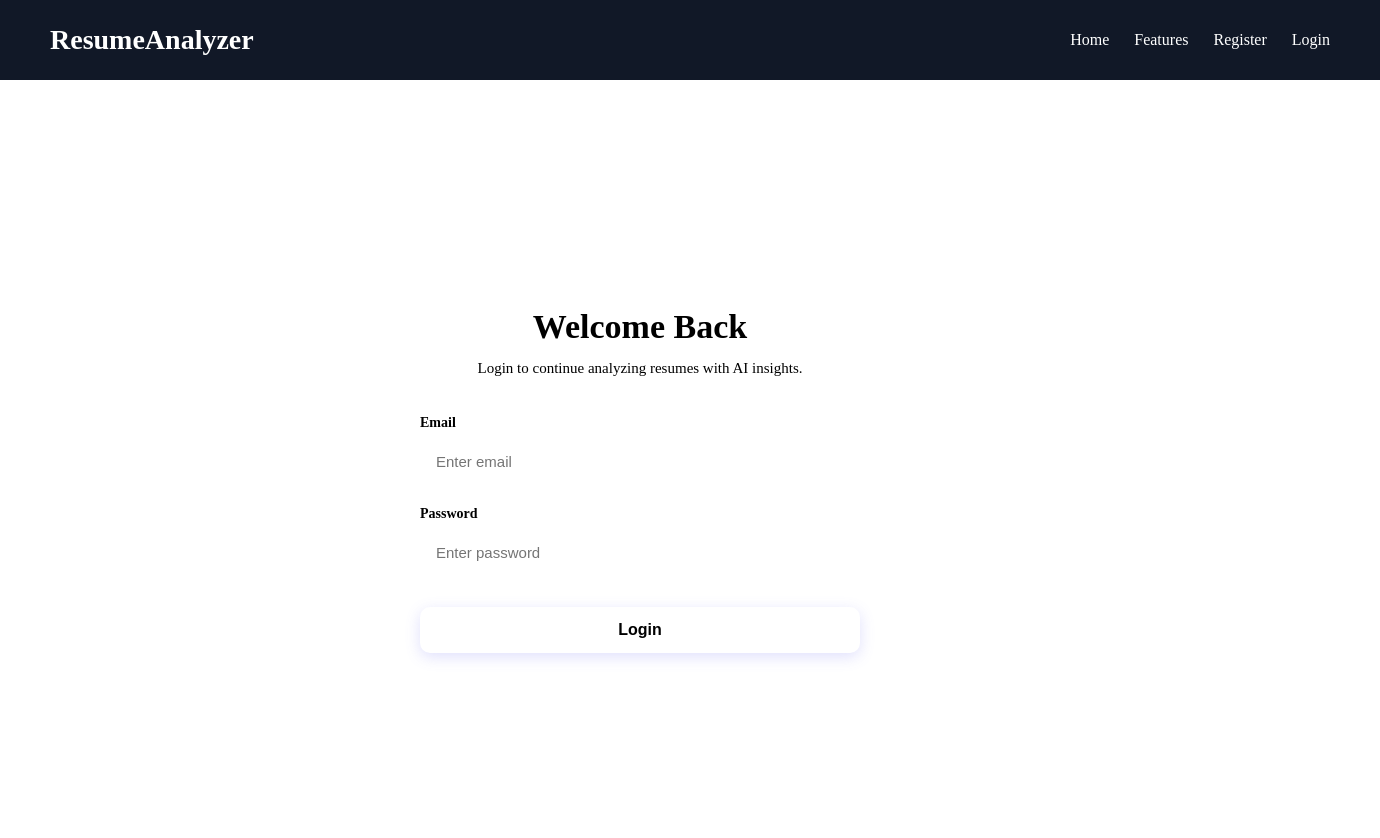
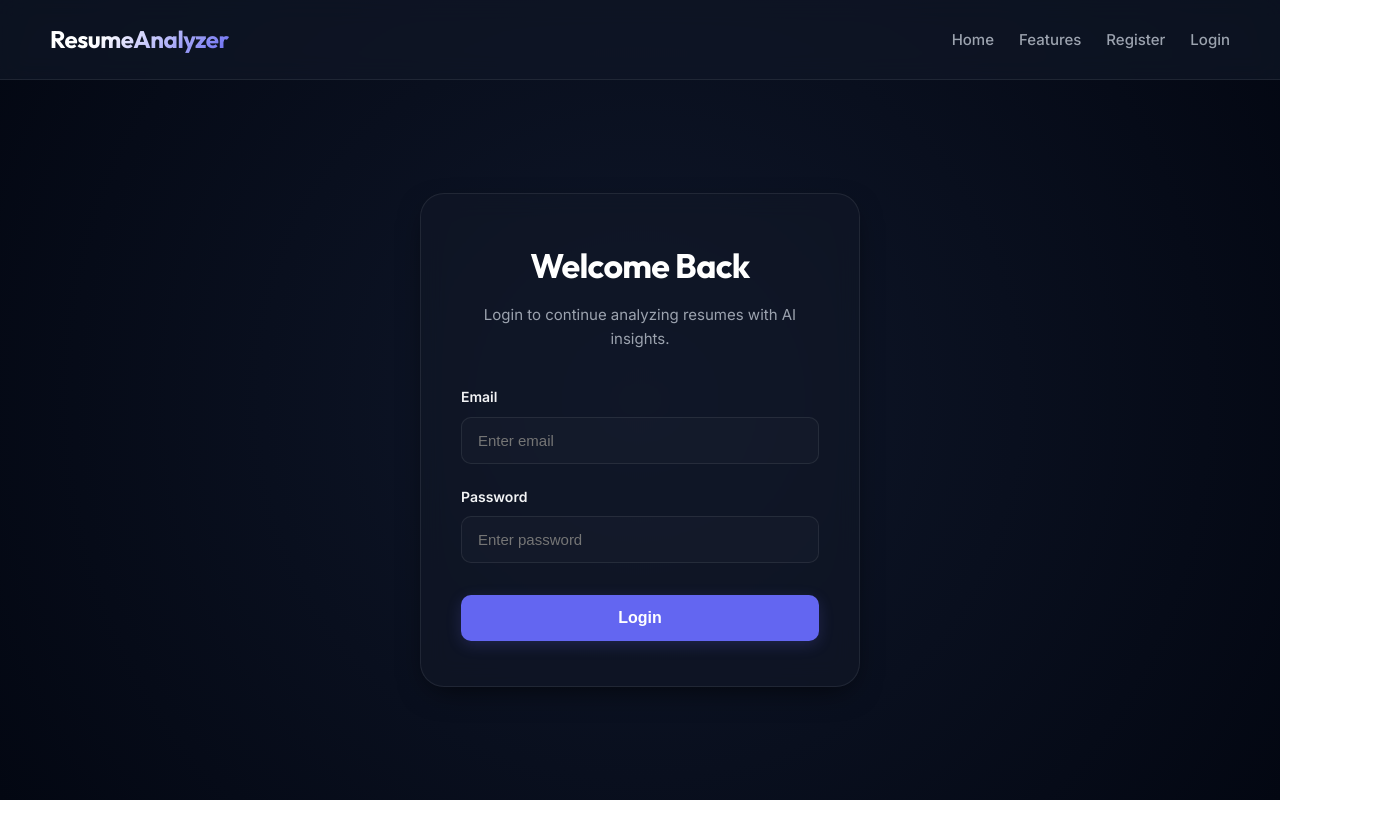
Before and after one commit to akashzone/ai-resume-analyzer, a React app in the folder frontend/: page /login in a window 1280 px wide. Shown: the top 838 px of the page, 1380 px wide, since content can reach past the window. After the commit the page ends 800 px from the top, so only its background shows below. Built offline with nearby package versions, Linux system fonts and the light colour scheme; no server answers; the HTML template or start-up script is replaced by a standard one.

Commit message:
style(frontend): define global design tokens and upgrade Navbar layout styling

```diff
--- a/frontend/src/App.css
+++ b/frontend/src/App.css
@@ -1,4 +1,71 @@
+@import url('https://fonts.googleapis.com/css2?family=Outfit:wght@300;400;500;600;700;800&family=Inter:wght@300;400;500;600;700&display=swap');
+
+:root {
+  --bg-dark: #030712;
+  --bg-card: rgba(17, 24, 39, 0.65);
+  --bg-card-hover: rgba(31, 41, 55, 0.8);
+  --primary: #6366f1;         /* vibrant indigo */
+  --primary-hover: #4f46e5;
+  --secondary: #10b981;       /* emerald green */
+  --accent: #8b5cf6;          /* purple */
+  --text-main: #f3f4f6;       /* light gray */
+  --text-muted: #9ca3af;      /* medium gray */
+  --text-bright: #ffffff;
+  --border: rgba(255, 255, 255, 0.08);
+  --border-hover: rgba(99, 102, 241, 0.4);
+  --shadow: 0 10px 30px -10px rgba(0, 0, 0, 0.7);
+  --shadow-glow: 0 0 25px rgba(99, 102, 241, 0.15);
+  --transition: all 0.3s cubic-bezier(0.4, 0, 0.2, 1);
+  --font-display: 'Outfit', sans-serif;
+  --font-sans: 'Inter', sans-serif;
+}
+
 * {
+  box-sizing: border-box;
+  margin: 0;
   padding: 0;
-  margin: 0;
 }
+
+body {
+  background: radial-gradient(circle at center, #0f172a 0%, #030712 100%);
+  color: var(--text-main);
+  font-family: var(--font-sans);
+  min-height: 100vh;
+  line-height: 1.6;
+  overflow-x: hidden;
+}
+
+h1, h2, h3, h4, .nav-logo {
+  font-family: var(--font-display);
+  font-weight: 700;
+  letter-spacing: -0.02em;
+}
+
+/* Common loading state styling */
+.loading-container {
+  display: flex;
+  justify-content: center;
+  align-items: center;
+  min-height: 300px;
+}
+
+.loading {
+  font-size: 1.1rem;
+  color: var(--text-muted);
+  letter-spacing: 0.05em;
+  position: relative;
+  display: inline-block;
+}
+
+.loading::after {
+  content: '...';
+  position: absolute;
+  animation: loading-dots 1.5s infinite;
+}
+
+@keyframes loading-dots {
+  0% { content: ''; }
+  25% { content: '.'; }
+  50% { content: '..'; }
+  75% { content: '...'; }
+}
--- a/frontend/src/styles/Navbar.css
+++ b/frontend/src/styles/Navbar.css
@@ -1,17 +1,28 @@
 nav {
   width: 100%;
   height: 80px;
-  background-color: #111827;
+  background-color: rgba(17, 24, 39, 0.7);
+  backdrop-filter: blur(12px);
+  -webkit-backdrop-filter: blur(12px);
+  border-bottom: 1px solid var(--border);
   display: flex;
   justify-content: space-between;
   align-items: center;
   padding: 0px 50px;
+  position: sticky;
+  top: 0;
+  z-index: 100;
+  transition: var(--transition);
 }
 
 .nav-logo {
-  color: white;
-  font-size: 28px;
-  font-weight: bold;
+  color: var(--text-bright);
+  font-size: 24px;
+  font-weight: 800;
+  background: linear-gradient(135deg, var(--text-bright) 30%, var(--primary) 100%);
+  -webkit-background-clip: text;
+  -webkit-text-fill-color: transparent;
+  cursor: pointer;
 }
 
 .links {
@@ -21,27 +32,51 @@
 }
 
 .nav-links {
-  color: white;
+  color: var(--text-muted);
   text-decoration: none;
-  font-size: 16px;
-  transition: 0.2s ease;
+  font-size: 15px;
+  font-weight: 500;
+  transition: var(--transition);
+  position: relative;
+  padding: 5px 0;
 }
 
 .nav-links:hover {
-  color: #d1d5db;
+  color: var(--text-bright);
+}
+
+.nav-links::after {
+  content: '';
+  position: absolute;
+  width: 100%;
+  height: 2px;
+  bottom: 0;
+  left: 0;
+  background-color: var(--primary);
+  transform: scaleX(0);
+  transform-origin: bottom right;
+  transition: transform 0.25s ease-out;
+}
+
+.nav-links:hover::after {
+  transform: scaleX(1);
+  transform-origin: bottom left;
 }
 
 .nav-button {
-  padding: 10px 18px;
-  border: none;
+  padding: 10px 20px;
+  border: 1px solid var(--border);
   border-radius: 8px;
-  background-color: white;
-  color: #111827;
+  background-color: rgba(255, 255, 255, 0.05);
+  color: var(--text-bright);
   cursor: pointer;
   font-weight: 600;
-  transition: 0.2s ease;
+  font-size: 14px;
+  transition: var(--transition);
 }
 
 .nav-button:hover {
-  background-color: #e5e7eb;
+  background-color: var(--primary);
+  border-color: var(--primary);
+  box-shadow: 0 0 15px rgba(99, 102, 241, 0.4);
 }
```
